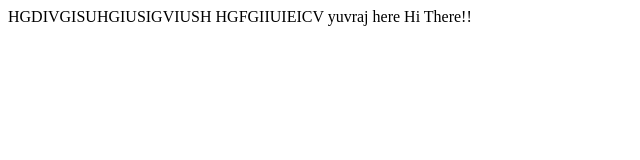
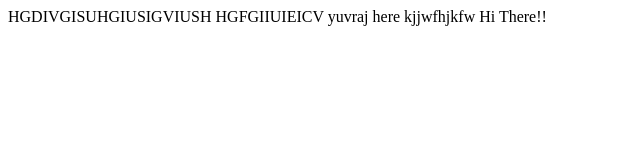
Before and after one commit to yuvrajkaranveer/firstRepo, a plain HTML site: page index.html in a window 1280 px wide. Shown: the whole page, without its empty margins (0-640 px from the left). Drawn offline with Linux system fonts and the light colour scheme.

Commit message:
Update index.html

```diff
--- a/index.html
+++ b/index.html
@@ -1,5 +1,5 @@
 <html>
     <body>
-HGDIVGISUHGIUSIGVIUSH HGFGIIUIEICV yuvraj here        Hi There!!
+HGDIVGISUHGIUSIGVIUSH HGFGIIUIEICV yuvraj here  kjjwfhjkfw      Hi There!!
     </body>
 </html>
```
